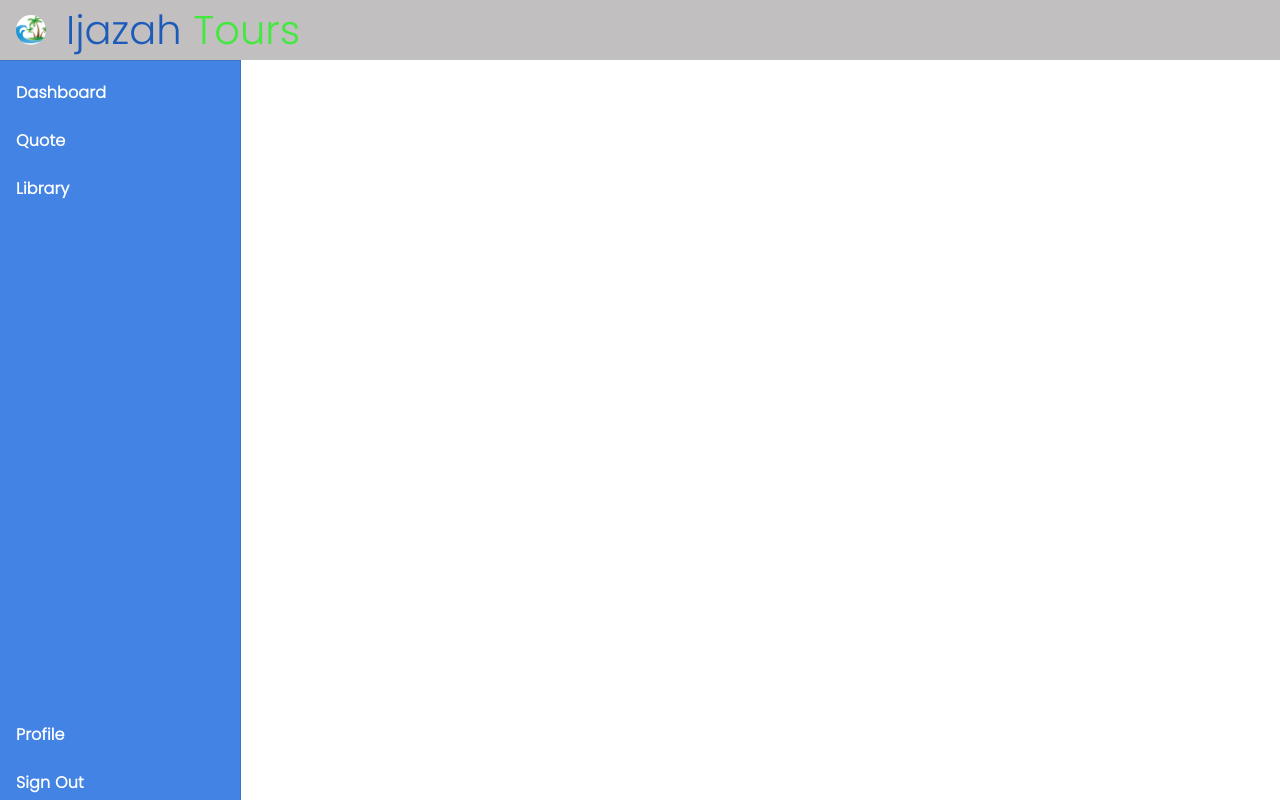
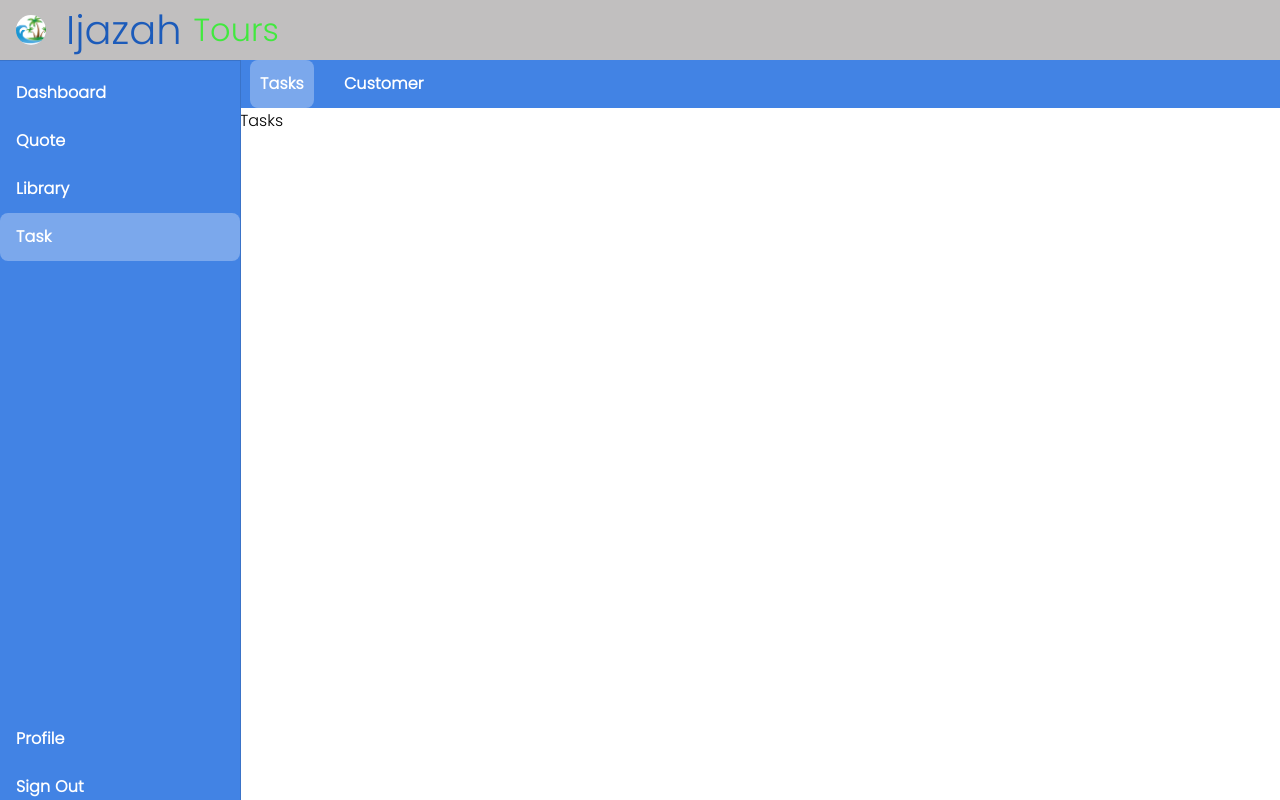
Before and after one commit to Ammar-Raneez/Ijazah_Tours, a React (Create React App) app: page /task/tasks in a window 1280 px wide. Built offline with nearby package versions, Linux system fonts and the light colour scheme.

Commit message:
feat: add new task navigation

```diff
--- a/src/App.tsx
+++ b/src/App.tsx
@@ -16,6 +16,8 @@ import { useState } from "react";
 import Accomodation from "./pages/library/accomodation/Accomodation";
 import Driver from "./pages/library/driver/Driver";
 import Guest from "./pages/library/guest/Guest";
+import Tasks from "./pages/task/tasks/Tasks";
+import Customer from "./pages/task/customer/Customer";
 
 function App() {
   const [mobileOpen, setMobileOpen] = useState(false);
@@ -70,6 +72,20 @@ function App() {
               </Route>
             </StyledDivAtom>
           </Route>
+          <Route path="/task">
+            <StyledDivAtom>
+              <Navbar type="task" />
+              <Route path="/task/tasks">
+                <Tasks />
+              </Route>
+              <Route path="/task/customer">
+                <Customer />
+              </Route>
+              <Route exact path="/task">
+                <Redirect to="/task/tasks" />
+              </Route>
+            </StyledDivAtom>
+          </Route>
         </Switch>
       </Root>
     </Router>
--- a/src/organisms/Navbar.tsx
+++ b/src/organisms/Navbar.tsx
@@ -28,10 +28,17 @@ const LINKS = [
       { key: "3", text: "Guest", link: "/library/guest" },
     ],
   },
+  {
+    type: "task",
+    links: [
+      { key: "1", text: "Tasks", link: "/task/tasks" },
+      { key: "2", text: "Customer", link: "/task/customer" },
+    ]
+  }
 ];
 
 interface NavbarProps {
-  type: "quote" | "library";
+  type: "quote" | "library" | "task";
 }
 
 function Navbar({ type }: NavbarProps) {
--- a/src/organisms/Sidebar.tsx
+++ b/src/organisms/Sidebar.tsx
@@ -51,6 +51,7 @@ const links = [
   { key: "1", text: "Dashboard", link: "/dashboard" },
   { key: "2", text: "Quote", link: "/quote" },
   { key: "3", text: "Library", link: "/library" },
+  { key: "4", text: "Task", link: "/task" },
 ];
 
 interface SidebarProps {
--- /dev/null
+++ b/src/pages/task/customer/Customer.tsx
@@ -0,0 +1,7 @@
+function Customer() {
+  return (
+    <div>Customer</div>
+  )
+}
+
+export default Customer
--- /dev/null
+++ b/src/pages/task/tasks/Tasks.tsx
@@ -0,0 +1,7 @@
+function Tasks() {
+  return (
+    <div>Tasks</div>
+  )
+}
+
+export default Tasks
--- a/src/styles.ts
+++ b/src/styles.ts
@@ -217,7 +217,7 @@ export const headerStyles = {
     margin: "0px",
     fontWeight: 500,
     color: "#41E93E",
-    fontSize: "40px",
+    fontSize: "32px",
   },
 }
 
```
